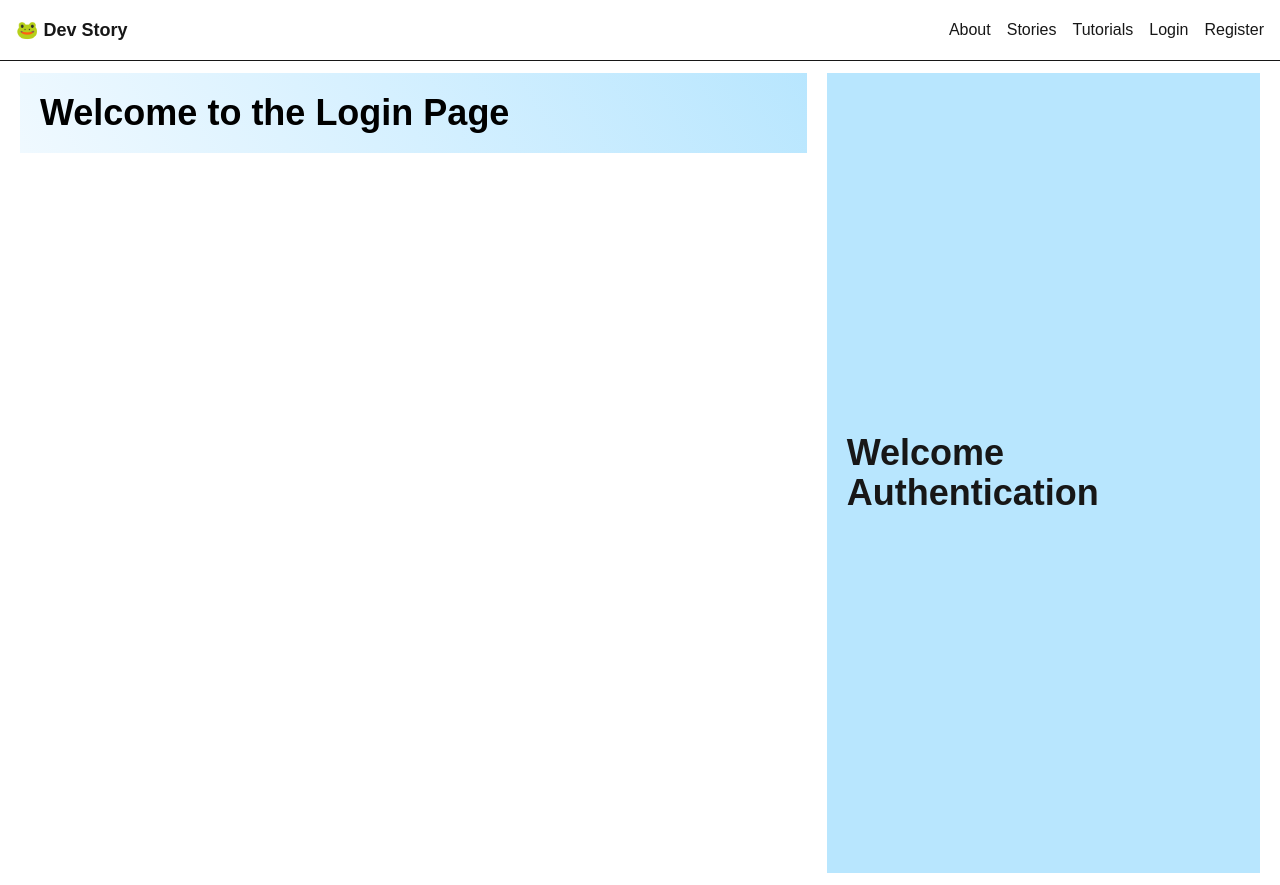
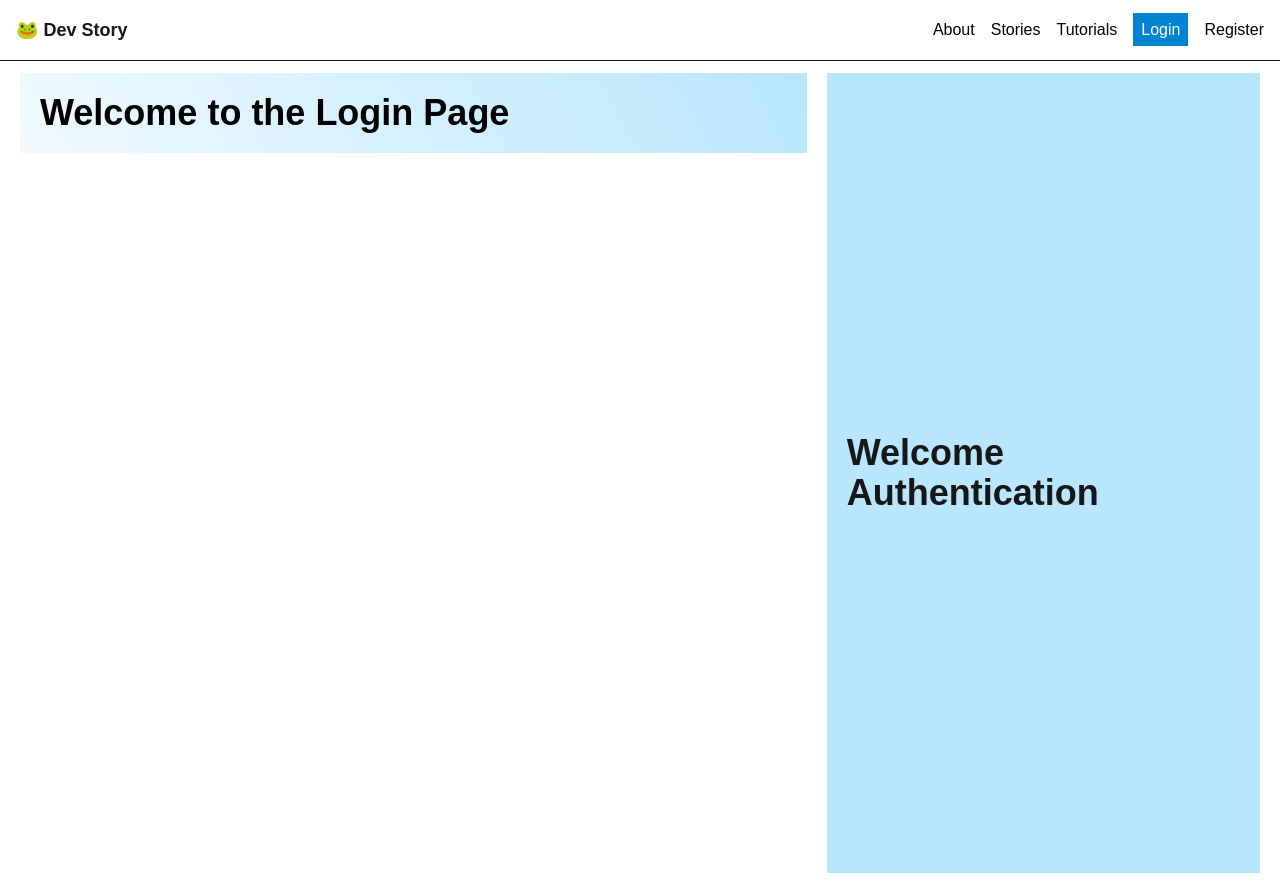
Before and after one commit to shehabRabby/Dev-Story-by-Next.js, a Next.js app: page /login in a window 1280 px wide. Built offline with nearby package versions, Linux system fonts and the light colour scheme.

Commit message:
handle layout- Active links, loading

```diff
--- a/src/Component/Header.jsx
+++ b/src/Component/Header.jsx
@@ -1,19 +1,26 @@
+"use client";
 import Link from "next/link";
+import { usePathname } from "next/navigation";
 import React from "react";
+import Navlink from "./Navlink";
 
 const Header = () => {
+  const pathname = usePathname();
+  if(pathname.startsWith("/dashboard")) return <></>;
+
   return (
     <header className="p-4 flex justify-between items-center border-b flex-wrap">
-      <Link href={"/"} className="text-lg font-semibold">🐸 Dev Story</Link>
+      <Link href={"/"} className="text-lg font-semibold">
+        🐸 Dev Story
+      </Link>
 
-     <nav className="flex flex-wrap gap-4">
-      <Link href={"/about"}>About</Link>
-      <Link href={"/stories"}>Stories</Link>
-      <Link href={"/tutorials"}>Tutorials</Link>
-      <Link href={"/login"}>Login</Link>
-      <Link href={"/Register"}>Register</Link>
-     </nav>
-
+      <nav className="flex flex-wrap gap-4">
+        <Navlink href={"/about"}>About</Navlink>
+        <Navlink href={"/stories"}>Stories</Navlink>
+        <Navlink href={"/tutorials"}>Tutorials</Navlink>
+        <Navlink href={"/login"}>Login</Navlink>
+        <Navlink href={"/Register"}>Register</Navlink>
+      </nav>
     </header>
   );
 };
--- /dev/null
+++ b/src/Component/Navlink.jsx
@@ -0,0 +1,17 @@
+import Link from 'next/link';
+import { usePathname } from 'next/navigation';
+import React from 'react';
+
+const Navlink = ({href, children}) => {
+    const pathname = usePathname();
+    const isActive = pathname === href;
+    return (
+        <div>
+            <Link href={href} className={isActive ? 'text-white bg-sky-600 p-2' : 'text-black'}>
+                {children}
+            </Link>
+        </div>
+    );
+};
+
+export default Navlink;
--- a/src/app/dashboard/layout.jsx
+++ b/src/app/dashboard/layout.jsx
@@ -5,7 +5,7 @@ const DashboardLayout = ({ children }) => {
     return (
         <div className='grid grid-cols-12 gap-5 min-h-screen'>
        <div className='col-span-3 border-r'>
-        <Link href={"/"} className="text-lg font-semibold">🐸 Dev Story</Link>
+        <Link href={"/"} className="text-3xl font-semibold">🐸 Dev Story</Link>
 
         <div className='flex flex-col mt-10 space-y-5'>
             <Link className='bg-gray-300 px-4 py-3 text-l font-semibold mr-3 border-gray-400' href={"/dashboard/add-story"}>Add Story</Link>
--- /dev/null
+++ b/src/app/loading.jsx
@@ -0,0 +1,11 @@
+import React from 'react';
+
+const Loading = () => {
+    return (
+        <div className='flex items-center justify-center min-h-screen bg-amber-300 '>
+            <p className='text-lg text-black'>Loading...</p>
+        </div>
+    );
+};
+
+export default Loading;
--- /dev/null
+++ b/src/app/not-found.jsx
@@ -0,0 +1,16 @@
+import Link from "next/link";
+import React from "react";
+
+const NotFound404 = () => {
+  return (
+    <div className="flex flex-col items-center justify-center min-h-screen">
+      <h1 className="text-4xl font-bold">404</h1>
+      <p className="text-lg">Page not found</p>
+      <Link href="/" className="text-blue-500 hover:underline">
+        Go back to Home
+      </Link>
+    </div>
+  );
+};
+
+export default NotFound404;
--- /dev/null
+++ b/src/app/stories/[id]/loading.jsx
@@ -0,0 +1,11 @@
+import React from 'react';
+
+const Loading = () => {
+    return (
+        <div className='flex items-center justify-center min-h-screen bg-amber-300 '>
+            <p className='text-lg text-black'>Stories Loading...</p>
+        </div>
+    );
+};
+
+export default Loading;
```
